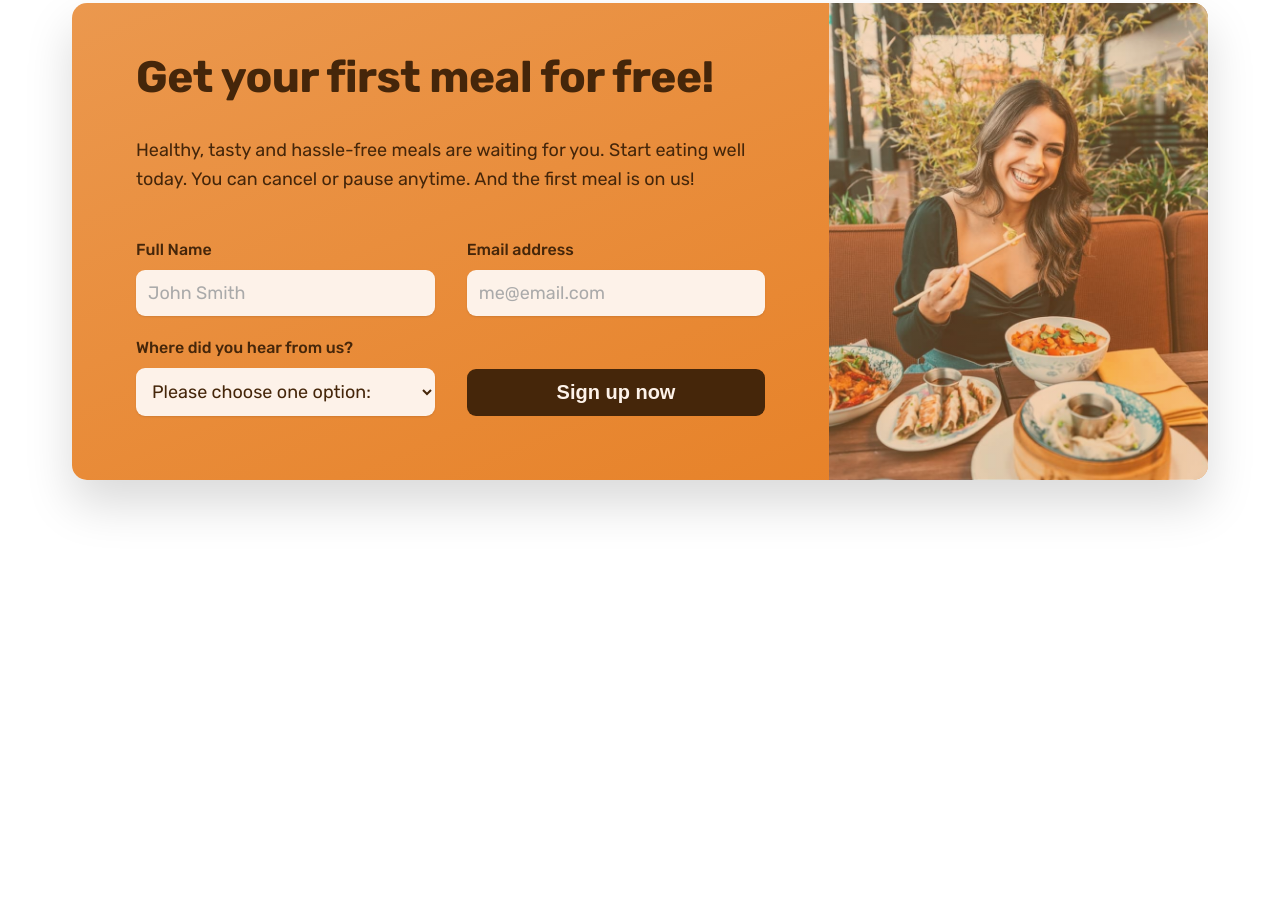
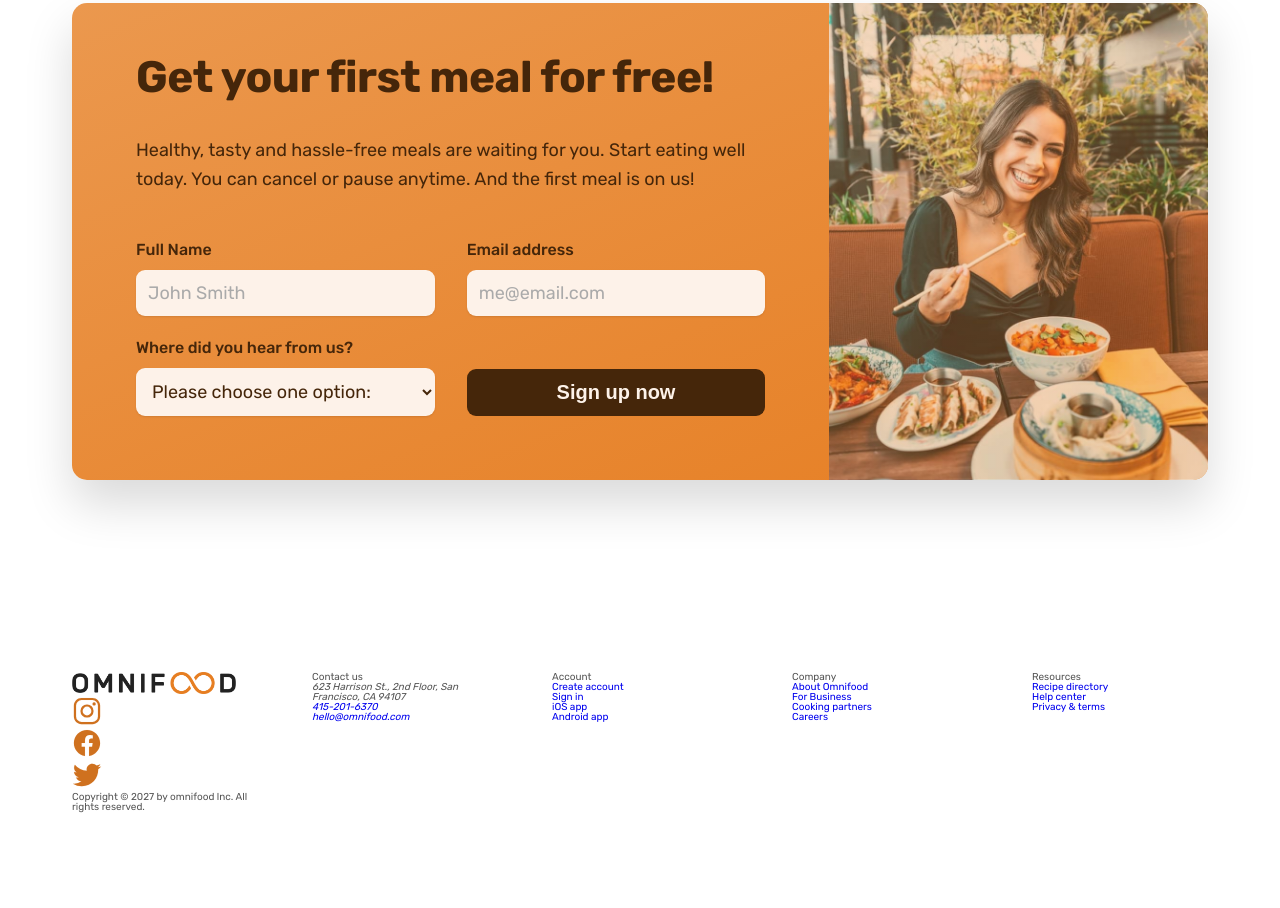
Before and after one commit to Armin-Fullstack/Omniburger, a plain HTML site: page index.html in a window 1280 px wide. Shown: the part 6208-7116 px from the top of the page. Before the commit the page ends 6784 px from the top, so only its background shows below. Drawn offline with nearby package versions, Linux system fonts and the light colour scheme.

Commit message:
feat: created Footer

```diff
--- a/css/general.css
+++ b/css/general.css
@@ -86,6 +86,9 @@ margin-bottom: 9.6rem;
 }
 .grid--4-cols {
   grid-template-columns: repeat(4 , 1fr);
+}
+.grid--5-cols {
+  grid-template-columns: repeat(5 , 1fr);
 }
 .grid--center-v {
   align-items: center;
--- a/css/style.css
+++ b/css/style.css
@@ -442,3 +442,9 @@ margin-bottom: 1.6rem;
   outline: none;
   box-shadow: 0 0 0 8px rgba(253, 242, 233, 0.5);
 }
+/********************/
+/* CTA SECTION */
+/********************/
+.footer {
+  padding: 9.6rem 0;
+}
--- a/index.html
+++ b/index.html
@@ -337,5 +337,55 @@
       </div>
     </div>
 </main>
+  <!-- Footer  -->
+  <footer class="footer">
+    <div class="container grid grid--5-cols">
+      <div class="logo-col">
+        <a href="#"><img src="img/omnifood-logo.png" alt="Omnifood Logo" class="header-logo">
+        </a>
+        <ul class="social-links">
+          <li><a href="#" class="social-link"><ion-icon class="list-icon" name="logo-instagram"></ion-icon></a></li>
+          <li><a href="#" class="social-link"><ion-icon class="list-icon" name="logo-facebook"></ion-icon></a></li>
+          <li><a href="#" class="social-link"><ion-icon class="list-icon" name="logo-twitter"></ion-icon></a></li>
+        </ul>
+        <p class="copyright">Copyright &copy; 2027 by omnifood lnc. All rights reserved.</p>
+      </div>
+      <div class="address-col">
+        <p class="footer-heading">Contact us</p>
+        <address class="contacts">
+          <p class="address">623 Harrison St., 2nd Floor, San Francisco, CA 94107</p>
+          <a href="tell:415-201-6370" class="contact-tell">415-201-6370</a><br/>
+          <a href="mailto:hello@omnifood.com" class="contact-mail">hello@omnifood.com</a>
+        </address>
+      </div>
+      <nav class="footer-nav-col">
+        <p class="footer-heading">Account</p>
+        <ul class="footer-nav">
+          <li><a href="#" class="footer-nav-link">Create account</a></li>
+          <li><a href="#" class="footer-nav-link">Sign in</a></li>
+          <li><a href="#" class="footer-nav-link">iOS app</a></li>
+          <li><a href="#" class="footer-nav-link">Android app</a></li>
+        </ul>
+      </nav>
+      <nav class="footer-nav-col">
+        <p class="footer-heading">Company</p>
+        <ul class="footer-nav">
+          <li><a href="#" class="footer-nav-link">About Omnifood</a></li>
+          <li><a href="#" class="footer-nav-link">For Business</a></li>
+          <li><a href="#" class="footer-nav-link">Cooking partners</a></li>
+          <li><a href="#" class="footer-nav-link">Careers</a></li>
+        </ul>
+      </nav>
+      <nav class="footer-nav-col">
+        <p class="footer-heading">Resources</p>
+        <ul class="footer-nav">
+          <li><a href="#" class="footer-nav-link">Recipe directory</a></li>
+          <li><a href="#" class="footer-nav-link">Help center</a></li>
+          <li><a href="#" class="footer-nav-link">Privacy & terms</a></li>
+        </ul>
+      </nav>
+
+    </div>
+  </footer>
 </body>
 </html>
```
